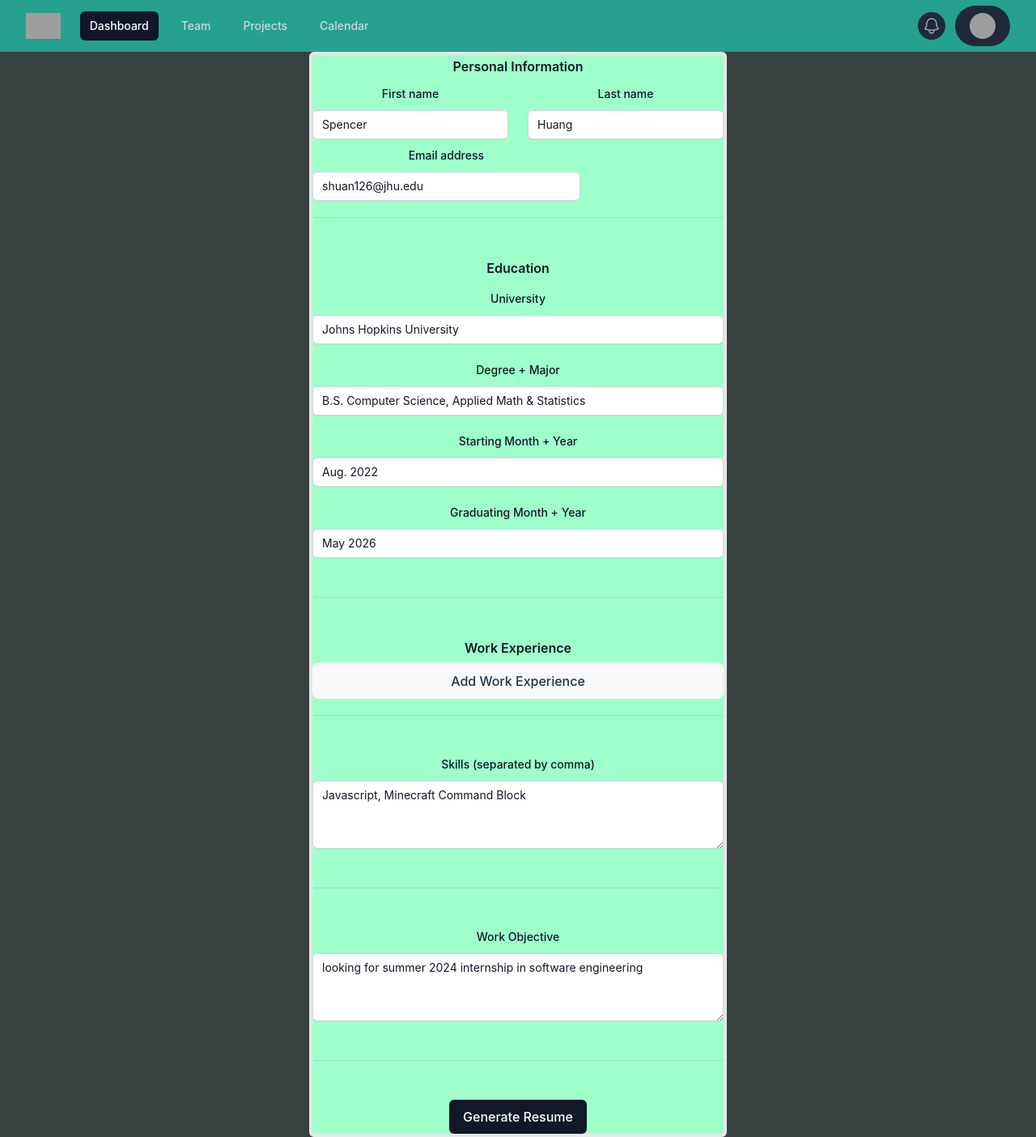
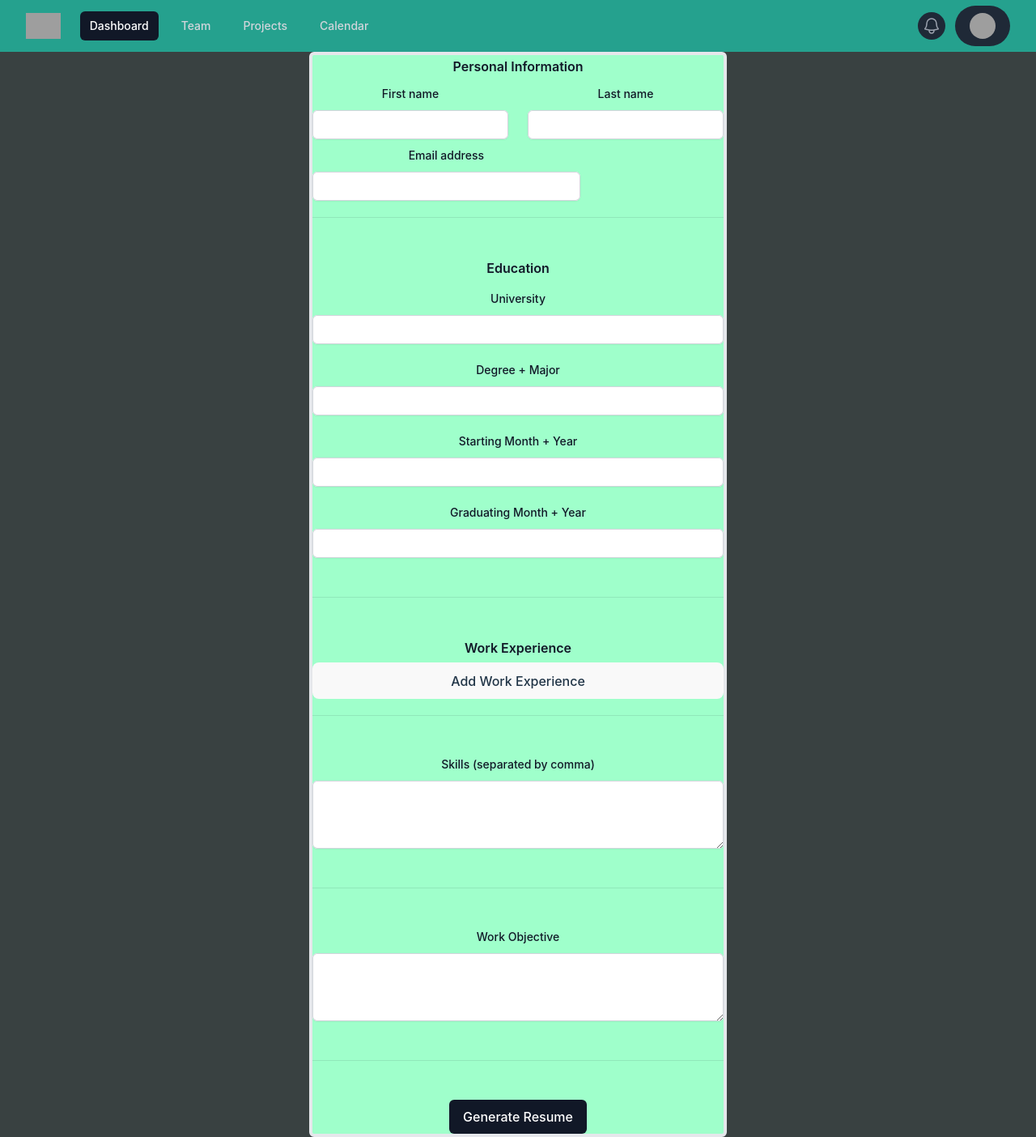
Before and after one commit to Bamboo-resumes/frontend, a React (Vite) app in the folder bamboo_frontend/: page / in a window 1280 px wide. Shown: the whole page at 81% size. Built offline with nearby package versions, Linux system fonts and the light colour scheme; grey boxes are pictures that could not be loaded.

Commit message:
removed default values from form

```diff
--- a/bamboo_frontend/src/components/ResumeForm.tsx
+++ b/bamboo_frontend/src/components/ResumeForm.tsx
@@ -24,16 +24,16 @@ interface FormData {
 
 const ResumeForm: React.FC = () => {
   const [formData, setFormData] = useState<FormData>({
-    firstName: 'Spencer',
-    lastName: 'Huang',
-    degree: 'B.S. Computer Science, Applied Math & Statistics',
-    email: 'shuan126@jhu.edu',
-    summary: 'looking for summer 2024 internship in software engineering',
-    university: 'Johns Hopkins University',
-    universityStartDate: 'Aug. 2022',
-    universityEndDate: 'May 2026',
+    firstName: '',
+    lastName: '',
+    degree: '',
+    email: '',
+    summary: '',
+    university: '',
+    universityStartDate: '',
+    universityEndDate: '',
     workExperience: [],
-    skills: 'Javascript, Minecraft Command Block',
+    skills:'',
   });
 
   const handleChange = (e: ChangeEvent<HTMLInputElement | HTMLTextAreaElement>): void => {
```
